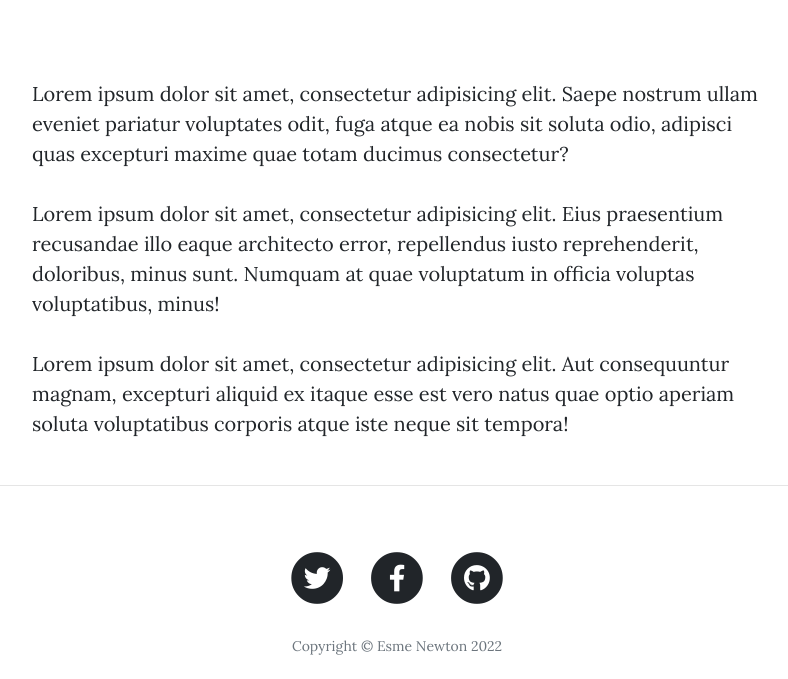
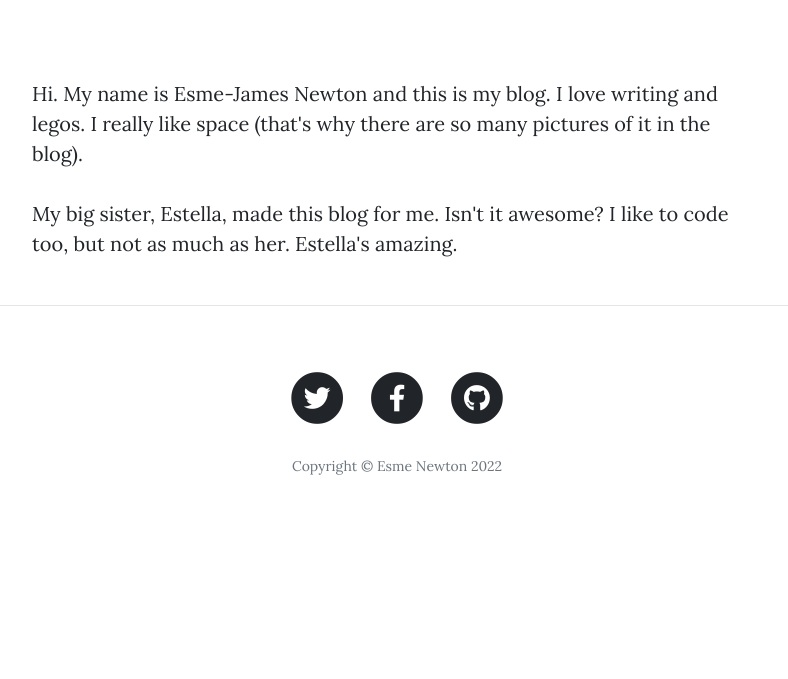
Before and after one commit to Athena120/Esme-News, a Flask app: page /about in a window 1280 px wide. Shown: the part 533-1212 px from the top of the page, without its empty margins (243-1031 px from the left). After the commit the page ends 1008 px from the top, so only its background shows below. Run offline with Flask 2, Linux system fonts and the light colour scheme; some libraries are stand-ins or nearby versions.

Commit message:
Customize the blog. Add enviormental variables.

```diff
--- a/main.py
+++ b/main.py
@@ -21,7 +21,7 @@ Base = declarative_base()
 login_manager = LoginManager()
 app = Flask(__name__)
 
-app.config['SECRET_KEY'] = "2l07qgh75903nbkcee"
+app.config['SECRET_KEY'] = os.environ.get("SECRET_KEY", "18jdlb9igiqo3j")
 ckeditor = CKEditor(app)
 Bootstrap4(app)
 login_manager.init_app(app)
@@ -34,8 +34,8 @@ gravatar = Gravatar(app,
                     force_lower=False,
                     use_ssl=False,
                     base_url=None)
-SITE_TITLE = "Esme's News"
-SUBTITLE = ""
+SITE_TITLE = "Esme's Blog"
+SUBTITLE = "A collection of Esme's best writings."
 
 
 def is_safe_url(target):
@@ -65,7 +65,7 @@ def strip_invalid_html(content):
 
 
 # CONNECT TO DB
-app.config['SQLALCHEMY_DATABASE_URI'] = "sqlite:///blog.db"
+app.config['SQLALCHEMY_DATABASE_URI'] = os.environ.get("DATABASE_URL",  "sqlite:///blog.db")
 app.config['SQLALCHEMY_TRACK_MODIFICATIONS'] = False
 db = SQLAlchemy(app)
 ex_user_login = False
--- a/templates/about.html
+++ b/templates/about.html
@@ -1,7 +1,7 @@
 {% include "header.html" %}
 
   <!-- Page Header -->
-  <header class="masthead" style="background-image: url({{ url_for('static', filename='img/about-bg.jpg')}})">
+  <header class="masthead" style="background-image: url('https://realityreviewdotblog.files.wordpress.com/2020/04/w1-5.png?w=1200')">
     <div class="overlay"></div>
     <div class="container">
       <div class="row">
@@ -19,9 +19,8 @@
   <div class="container">
     <div class="row">
       <div class="col-lg-8 col-md-10 mx-auto">
-        <p>Lorem ipsum dolor sit amet, consectetur adipisicing elit. Saepe nostrum ullam eveniet pariatur voluptates odit, fuga atque ea nobis sit soluta odio, adipisci quas excepturi maxime quae totam ducimus consectetur?</p>
-        <p>Lorem ipsum dolor sit amet, consectetur adipisicing elit. Eius praesentium recusandae illo eaque architecto error, repellendus iusto reprehenderit, doloribus, minus sunt. Numquam at quae voluptatum in officia voluptas voluptatibus, minus!</p>
-        <p>Lorem ipsum dolor sit amet, consectetur adipisicing elit. Aut consequuntur magnam, excepturi aliquid ex itaque esse est vero natus quae optio aperiam soluta voluptatibus corporis atque iste neque sit tempora!</p>
+        <p>Hi. My name is Esme-James Newton and this is my blog. I love writing and legos. I really like space (that's why there are so many pictures of it in the blog).</p>
+        <p>My big sister, Estella, made this blog for me. Isn't it awesome? I like to code too, but not as much as her. Estella's amazing.</p>
       </div>
     </div>
   </div>
--- a/templates/index.html
+++ b/templates/index.html
@@ -1,7 +1,7 @@
 {% include "header.html" %}
 
   <!-- Page Header -->
-  <header class="masthead" style="background-image: url('https://images.unsplash.com/photo-1470092306007-055b6797ca72?ixlib=rb-1.2.1&auto=format&fit=crop&w=668&q=80')">
+  <header class="masthead" style="background-image: url('https://c4.wallpaperflare.com/wallpaper/840/854/428/beautiful-universe-stars-galaxies-purple-color-nebula-wallpaper-preview.jpg')">
     <div class="overlay"></div>
     <div class="container">
       <div class="row">
--- a/templates/login.html
+++ b/templates/login.html
@@ -5,7 +5,7 @@
 {% include "header.html" %}
 
   <!-- Page Header -->
-  <header class="masthead" style="background-image: url('https://images.unsplash.com/photo-1484100356142-db6ab6244067?ixlib=rb-1.2.1&ixid=eyJhcHBfaWQiOjEyMDd9&auto=format&fit=crop&w=800&q=80')">
+  <header class="masthead" style="background-image: url('https://c4.wallpaperflare.com/wallpaper/407/412/20/beautiful-space-stars-planets-cosmos-wallpaper-preview.jpg')">
     <div class="overlay"></div>
     <div class="container">
       <div class="row">
--- a/templates/register.html
+++ b/templates/register.html
@@ -5,7 +5,7 @@
 {% include "header.html" %}
 
   <!-- Page Header -->
-  <header class="masthead" style="background-image: url('https://images.unsplash.com/photo-1531592937781-344ad608fabf?ixlib=rb-1.2.1&ixid=eyJhcHBfaWQiOjEyMDd9&auto=format&fit=crop&w=800&q=80')">
+  <header class="masthead" style="background-image: url('https://c4.wallpaperflare.com/wallpaper/914/50/522/beautiful-space-the-universe-stars-galaxies-nebula-photo-pf-galaxy-wallpaper-preview.jpg')">
     <div class="overlay"></div>
     <div class="container">
       <div class="row">
```
